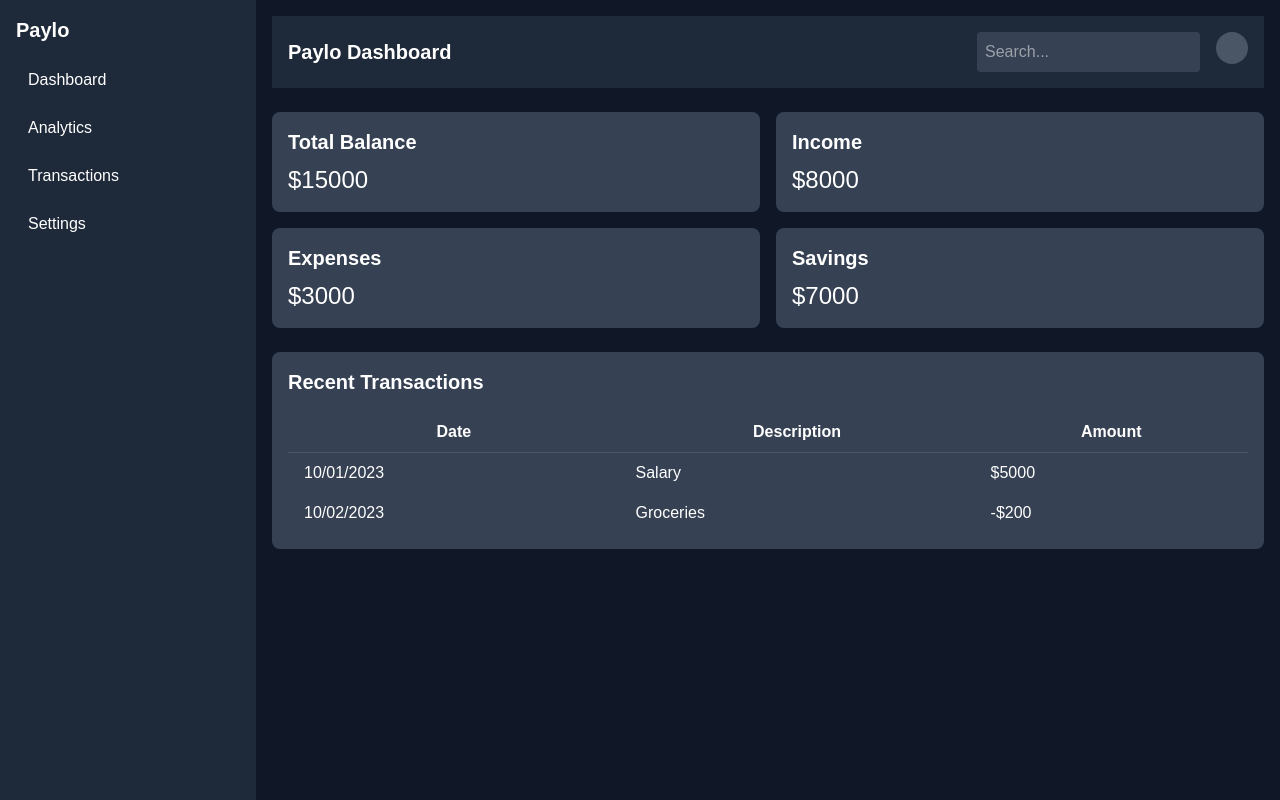
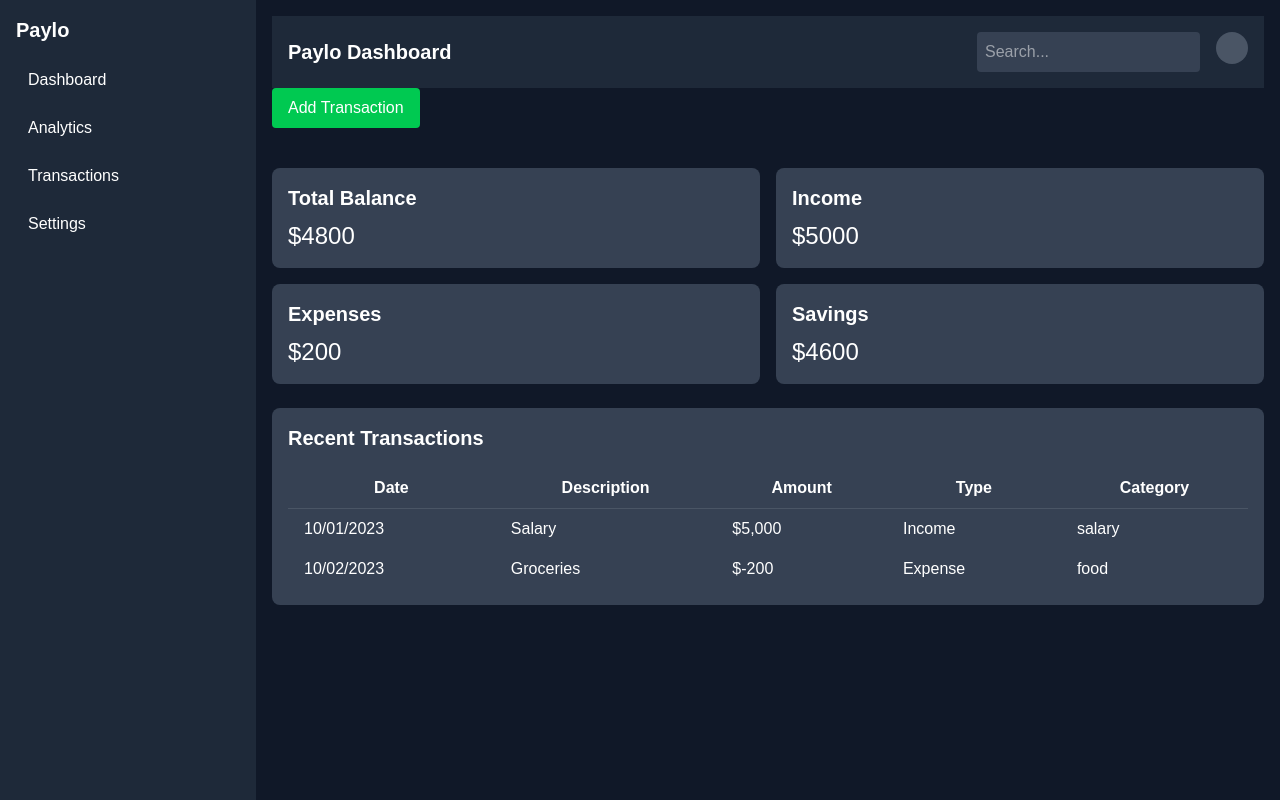
Before and after one commit to krishan3333/Paylo, a Next.js app: page /dashboard in a window 1280 px wide. Built offline with nearby package versions, Linux system fonts and the light colour scheme.

Commit message:
transc-table , form , modal, ui modal

```diff
--- a/app/dashboard/page.tsx
+++ b/app/dashboard/page.tsx
@@ -1,23 +1,41 @@
-import React from 'react';
+import React, { useState } from 'react';
 import Sidebar from '../../components/sidebar';
 import Navbar from '../../components/navbar';
 import DashboardCard from '../../components/dashboard-card';
 import TransactionTable from '../../components/transaction-table';
+import AddTransactionModal from '../../components/add-transaction-modal';
 
 const DashboardPage = () => {
+  const [transactions, setTransactions] = useState([
+    { title: 'Salary', amount: 5000, type: 'income', category: 'salary', date: '10/01/2023' },
+    { title: 'Groceries', amount: -200, type: 'expense', category: 'food', date: '10/02/2023' }
+  ]);
+  const [isModalOpen, setIsModalOpen] = useState(false);
+
+  const handleAddTransaction = (data: any) => {
+    setTransactions([...transactions, data]);
+  };
+
+  const totalBalance = transactions.reduce((acc, transaction) => acc + transaction.amount, 0);
+  const income = transactions.filter(t => t.type === 'income').reduce((acc, t) => acc + t.amount, 0);
+  const expenses = transactions.filter(t => t.type === 'expense').reduce((acc, t) => acc - t.amount, 0);
+  const savings = totalBalance - expenses;
+
   return (
     <div className="flex">
       <Sidebar />
       <div className="flex-1 p-4 bg-gray-900 min-h-screen">
         <Navbar />
+        <button onClick={() => setIsModalOpen(true)} className="px-4 py-2 bg-green-500 text-white rounded mb-4">Add Transaction</button>
+        <AddTransactionModal isOpen={isModalOpen} onClose={() => setIsModalOpen(false)} onAddTransaction={handleAddTransaction} />
         <div className="grid grid-cols-2 gap-4 mt-6">
-          <DashboardCard title="Total Balance" value={15000} />
-          <DashboardCard title="Income" value={8000} />
-          <DashboardCard title="Expenses" value={3000} />
-          <DashboardCard title="Savings" value={7000} />
+          <DashboardCard title="Total Balance" value={totalBalance} />
+          <DashboardCard title="Income" value={income} />
+          <DashboardCard title="Expenses" value={expenses} />
+          <DashboardCard title="Savings" value={savings} />
         </div>
         <div className="mt-6">
-          <TransactionTable />
+          <TransactionTable transactions={transactions} />
         </div>
       </div>
     </div>
--- a/app/transactions/page.tsx
+++ b/app/transactions/page.tsx
@@ -1,17 +1,30 @@
-import React from 'react';
+import React, { useState } from 'react';
 import Sidebar from '../../components/sidebar';
 import Navbar from '../../components/navbar';
 import TransactionTable from '../../components/transaction-table';
+import AddTransactionModal from '../../components/add-transaction-modal';
 
 const TransactionsPage = () => {
+  const [transactions, setTransactions] = useState([
+    { title: 'Salary', amount: 5000, type: 'income', category: 'salary', date: '10/01/2023' },
+    { title: 'Groceries', amount: -200, type: 'expense', category: 'food', date: '10/02/2023' }
+  ]);
+  const [isModalOpen, setIsModalOpen] = useState(false);
+
+  const handleAddTransaction = (data: any) => {
+    setTransactions([...transactions, data]);
+  };
+
   return (
     <div className="flex">
       <Sidebar />
       <div className="flex-1 p-4 bg-gray-900 min-h-screen">
         <Navbar />
+        <button onClick={() => setIsModalOpen(true)} className="px-4 py-2 bg-green-500 text-white rounded mb-4">Add Transaction</button>
+        <AddTransactionModal isOpen={isModalOpen} onClose={() => setIsModalOpen(false)} onAddTransaction={handleAddTransaction} />
         <div className="mt-6">
           <h2 className="text-2xl font-bold mb-4">Transactions</h2>
-          <TransactionTable />
+          <TransactionTable transactions={transactions} />
         </div>
       </div>
     </div>
--- /dev/null
+++ b/components/add-transaction-modal.tsx
@@ -0,0 +1,25 @@
+import React, { useState } from 'react';
+import Modal from './ui/modal';
+import TransactionForm from '../transaction-form';
+
+interface AddTransactionModalProps {
+  isOpen: boolean;
+  onClose: () => void;
+  onAddTransaction: (data: any) => void;
+}
+
+const AddTransactionModal = ({ isOpen, onClose, onAddTransaction }: AddTransactionModalProps) => {
+  const handleAddTransaction = (data: any) => {
+    onAddTransaction(data);
+    onClose();
+  };
+
+  return (
+    <Modal isOpen={isOpen} onClose={onClose}>
+      <h2 className="text-xl font-bold mb-4">Add Transaction</h2>
+      <TransactionForm onSubmit={handleAddTransaction} />
+    </Modal>
+  );
+};
+
+export default AddTransactionModal;
--- /dev/null
+++ b/components/transaction-form.tsx
@@ -0,0 +1,83 @@
+import React, { useState } from 'react';
+
+interface TransactionFormProps {
+  onSubmit: (data: any) => void;
+}
+
+const TransactionForm = ({ onSubmit }: TransactionFormProps) => {
+  const [title, setTitle] = useState('');
+  const [amount, setAmount] = useState('');
+  const [type, setType] = useState('income');
+  const [category, setCategory] = useState('');
+  const [date, setDate] = useState('');
+
+  const handleSubmit = (e: React.FormEvent) => {
+    e.preventDefault();
+    onSubmit({ title, amount, type, category, date });
+  };
+
+  return (
+    <form onSubmit={handleSubmit}>
+      <div className="mb-4">
+        <label htmlFor="title" className="block text-gray-700">Title</label>
+        <input
+          type="text"
+          id="title"
+          value={title}
+          onChange={(e) => setTitle(e.target.value)}
+          required
+          className="mt-1 p-2 block w-full border rounded-md"
+        />
+      </div>
+      <div className="mb-4">
+        <label htmlFor="amount" className="block text-gray-700">Amount</label>
+        <input
+          type="number"
+          id="amount"
+          value={amount}
+          onChange={(e) => setAmount(e.target.value)}
+          required
+          className="mt-1 p-2 block w-full border rounded-md"
+        />
+      </div>
+      <div className="mb-4">
+        <label htmlFor="type" className="block text-gray-700">Type</label>
+        <select
+          id="type"
+          value={type}
+          onChange={(e) => setType(e.target.value)}
+          required
+          className="mt-1 p-2 block w-full border rounded-md"
+        >
+          <option value="income">Income</option>
+          <option value="expense">Expense</option>
+        </select>
+      </div>
+      <div className="mb-4">
+        <label htmlFor="category" className="block text-gray-700">Category</label>
+        <input
+          type="text"
+          id="category"
+          value={category}
+          onChange={(e) => setCategory(e.target.value)}
+          required
+          className="mt-1 p-2 block w-full border rounded-md"
+        />
+      </div>
+      <div className="mb-4">
+        <label htmlFor="date" className="block text-gray-700">Date</label>
+        <input
+          type="date"
+          id="date"
+          value={date}
+          onChange={(e) => setDate(e.target.value)}
+          required
+          className="mt-1 p-2 block w-full border rounded-md"
+        />
+      </div>
+      <button type="submit" className="px-4 py-2 bg-blue-500 text-white rounded">Add Transaction</button>
+    </form>
+  );
+};
+
+export default TransactionForm;
--- a/components/transaction-table.tsx
+++ b/components/transaction-table.tsx
@@ -1,6 +1,18 @@
 import React from 'react';
 
-const TransactionTable = () => {
+interface Transaction {
+  title: string;
+  amount: number | string;
+  type: string;
+  category: string;
+  date: string;
+}
+
+interface TransactionTableProps {
+  transactions: Transaction[];
+}
+
+const TransactionTable = ({ transactions }: TransactionTableProps) => {
   return (
     <div className="bg-gray-700 text-white p-4 rounded-lg">
       <h3 className="text-xl font-bold mb-4">Recent Transactions</h3>
@@ -10,20 +22,20 @@ const TransactionTable = () => {
             <th className="py-2 px-4 border-b border-gray-600">Date</th>
             <th className="py-2 px-4 border-b border-gray-600">Description</th>
             <th className="py-2 px-4 border-b border-gray-600">Amount</th>
+            <th className="py-2 px-4 border-b border-gray-600">Type</th>
+            <th className="py-2 px-4 border-b border-gray-600">Category</th>
           </tr>
         </thead>
         <tbody>
-          <tr>
-            <td className="py-2 px-4">10/01/2023</td>
-            <td className="py-2 px-4">Salary</td>
-            <td className="py-2 px-4">$5000</td>
-          </tr>
-          <tr>
-            <td className="py-2 px-4">10/02/2023</td>
-            <td className="py-2 px-4">Groceries</td>
-            <td className="py-2 px-4">-$200</td>
-          </tr>
-          {/* Add more rows as needed */}
+          {transactions.map((transaction, index) => (
+            <tr key={index}>
+              <td className="py-2 px-4">{transaction.date}</td>
+              <td className="py-2 px-4">{transaction.title}</td>
+              <td className="py-2 px-4">${parseInt(String(transaction.amount)).toLocaleString()}</td>
+              <td className="py-2 px-4">{transaction.type.charAt(0).toUpperCase() + transaction.type.slice(1)}</td>
+              <td className="py-2 px-4">{transaction.category}</td>
+            </tr>
+          ))}
         </tbody>
       </table>
     </div>
--- /dev/null
+++ b/components/ui/modal.tsx
@@ -0,0 +1,22 @@
+import React, { useState } from 'react';
+
+interface ModalProps {
+  isOpen: boolean;
+  onClose: () => void;
+  children: React.ReactNode;
+}
+
+const Modal = ({ isOpen, onClose, children }: ModalProps) => {
+  if (!isOpen) return null;
+
+  return (
+    <div className="fixed inset-0 flex items-center justify-center bg-gray-800 bg-opacity-75">
+      <div className="bg-white p-6 rounded-lg shadow-lg w-full max-w-md">
+        {children}
+        <button onClick={onClose} className="mt-4 px-4 py-2 bg-red-500 text-white rounded">Close</button>
+      </div>
+    </div>
+  );
+};
+
+export default Modal;
```
Also changed, not shown: components/ui/button.tsx (added), components/ui/input.tsx (added), components/ui/select.tsx (added).
